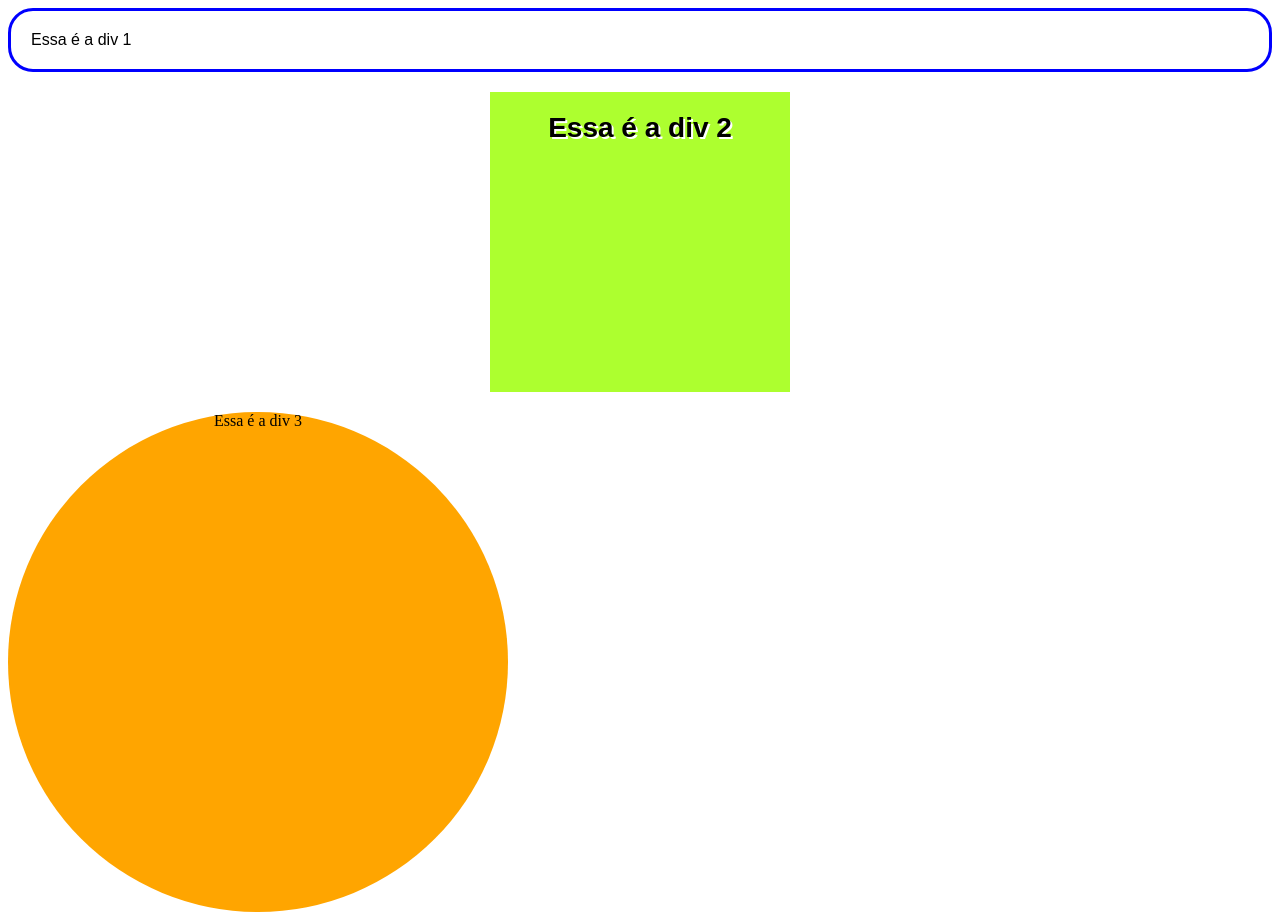
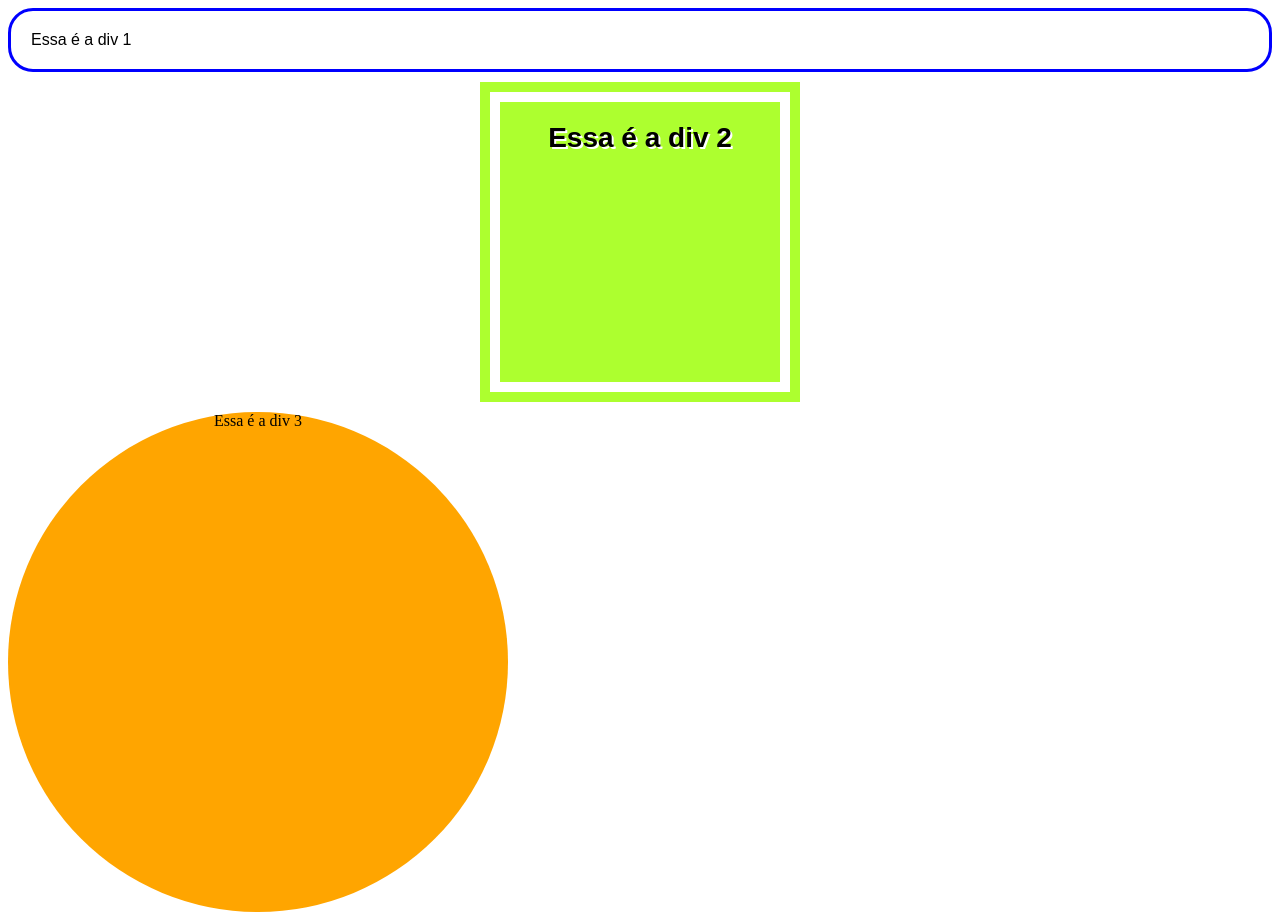
Before and after one commit to sidneyroberto/CPW1_2023_2, a plain HTML site: page exemplo02/index.html in a window 1280 px wide. Drawn offline with Linux system fonts and the light colour scheme.

Commit message:
adicionando exemplo02

```diff
--- a/exemplo02/css/styles.css
+++ b/exemplo02/css/styles.css
@@ -25,6 +25,8 @@
   text-align: center;
   padding-top: 20px;
   box-sizing: border-box;
+  border: 10px solid white;
+  outline: 10px solid greenyellow;
 }
 
 #rect2 span {
```
